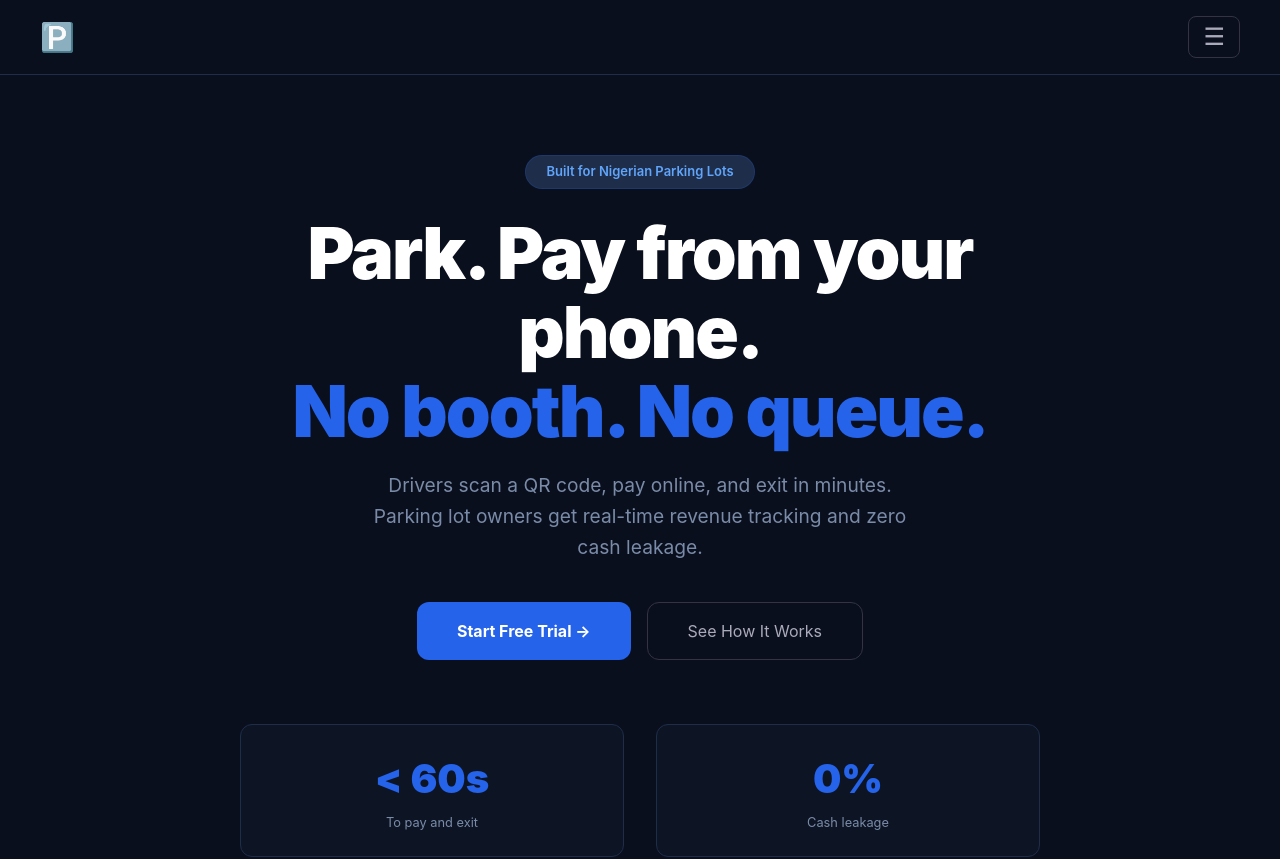
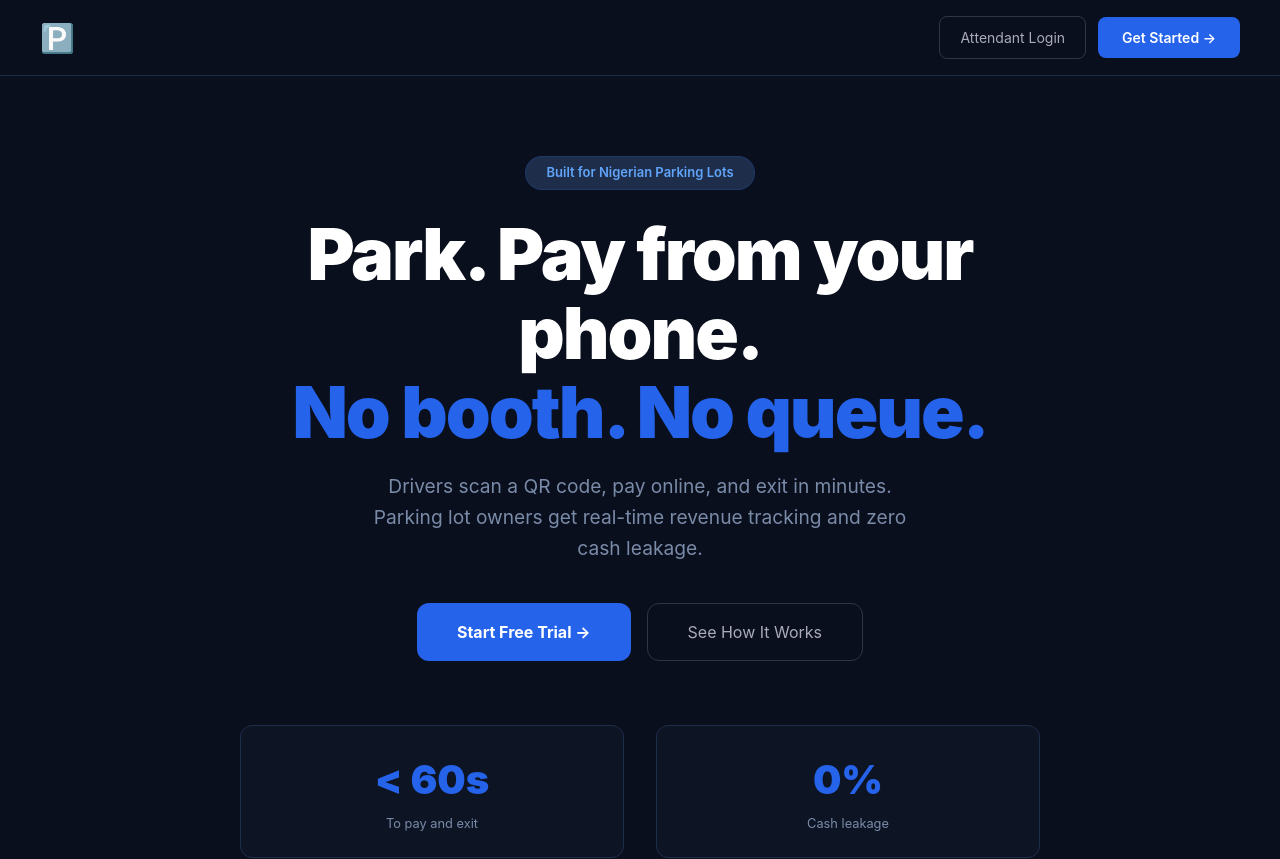
Before and after one commit to jaeswave/PAKNPAY-UI, a React (Vite) app: page / in a window 1280 px wide. Shown: the top 859 px of the page. Built offline with nearby package versions, Linux system fonts and the light colour scheme; no server answers; the HTML template or start-up script is replaced by a standard one.

Commit message:
Initial commit — ParkPay frontend 05

```diff
--- a/src/pages/LandingPage.jsx
+++ b/src/pages/LandingPage.jsx
@@ -1,9 +1,19 @@
-import { useState } from "react";
+import { useState, useEffect } from "react";
 import { useNavigate } from "react-router-dom";
 
 export default function LandingPage() {
   const navigate = useNavigate();
+
   const [isMenuOpen, setIsMenuOpen] = useState(false);
+  const [isMobile, setIsMobile] = useState(window.innerWidth < 768);
+
+  useEffect(() => {
+    const handleResize = () => setIsMobile(window.innerWidth < 768);
+
+    window.addEventListener("resize", handleResize);
+
+    return () => window.removeEventListener("resize", handleResize);
+  }, []);
 
   return (
     <div
@@ -38,12 +48,15 @@ export default function LandingPage() {
           <div style={{ display: "flex", alignItems: "center", gap: 10 }}>
             <span style={{ fontSize: 28 }}>🅿️</span>
             <span
-              style={{ fontSize: 22, fontWeight: 800, letterSpacing: "-0.5px" }}
-            >
-            </span>
+              style={{
+                fontSize: 22,
+                fontWeight: 800,
+                letterSpacing: "-0.5px",
+              }}
+            ></span>
           </div>
 
-          {/* Desktop Navigation */}
+          {/* Navigation */}
           <div
             style={{
               display: "flex",
@@ -51,6 +64,7 @@ export default function LandingPage() {
               alignItems: "center",
             }}
           >
+            {!isMobile && (
               <button
                 onClick={() => navigate("/attendant/login")}
                 style={{
@@ -62,14 +76,13 @@ export default function LandingPage() {
                   cursor: "pointer",
                   fontSize: 14,
                   transition: "all 0.2s",
-                display: "none",
-                "@media (min-width: 768px)": {
-                  display: "block",
-                },
                 }}
               >
                 Attendant Login
               </button>
+            )}
+
+            {!isMobile && (
               <button
                 onClick={() => navigate("/attendant/login")}
                 style={{
@@ -82,16 +95,13 @@ export default function LandingPage() {
                   fontSize: 14,
                   fontWeight: 600,
                   transition: "all 0.2s",
-                display: "none",
-                "@media (min-width: 768px)": {
-                  display: "block",
-                },
                 }}
               >
                 Get Started →
               </button>
+            )}
 
-            {/* Hamburger - visible on mobile */}
+            {isMobile && (
               <button
                 onClick={() => setIsMenuOpen(!isMenuOpen)}
                 style={{
@@ -103,19 +113,16 @@ export default function LandingPage() {
                   cursor: "pointer",
                   fontSize: 24,
                   lineHeight: 1,
-                display: "block",
-                "@media (min-width: 768px)": {
-                  display: "none",
-                },
                 }}
               >
                 {isMenuOpen ? "✕" : "☰"}
               </button>
+            )}
           </div>
         </div>
 
         {/* Mobile Menu */}
-        {isMenuOpen && (
+        {isMobile && isMenuOpen && (
           <div
             style={{
               display: "flex",
@@ -146,6 +153,7 @@ export default function LandingPage() {
             >
               Attendant Login
             </button>
+
             <button
               onClick={() => {
                 navigate("/attendant/login");
```
Lines whose indentation alone changed are shown as unchanged.
